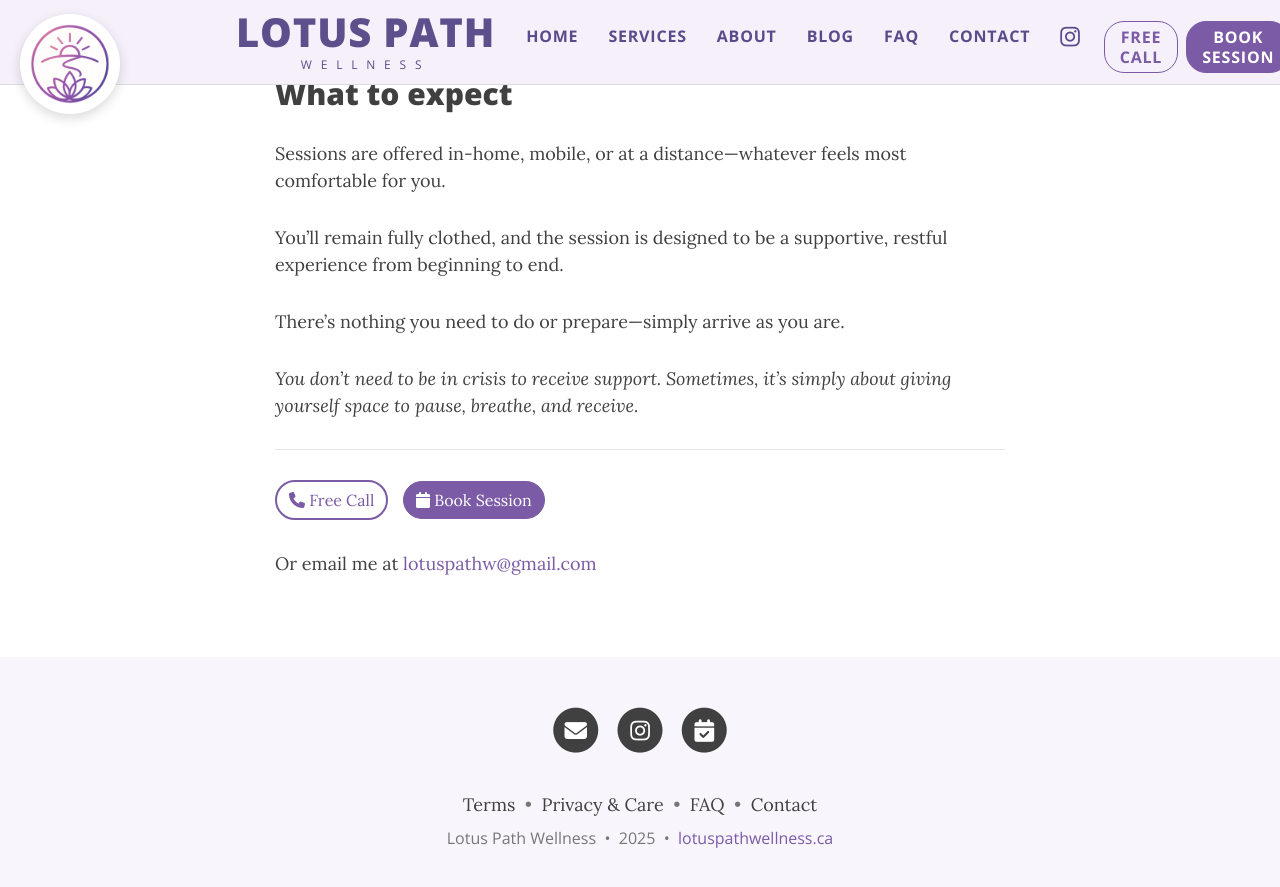
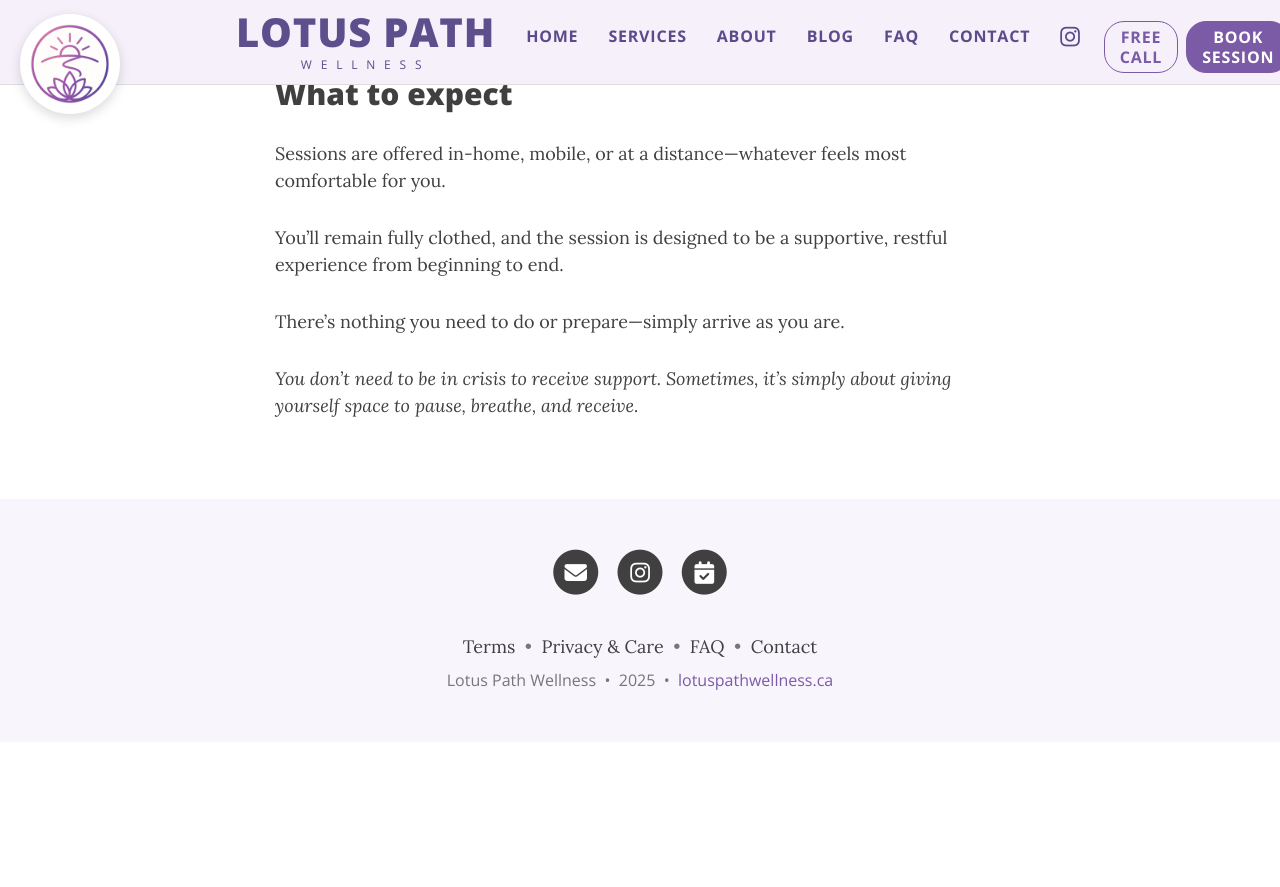
Before and after one commit to lotuspathwellness/lotuspathwellness.github.io, a Jekyll site: the page built from aboutme.md, in a window 1280 px wide and 900 px high, scrolled down 1788 px. Shown: the top 887 px of the window. Built offline with Jekyll 4.4.1, drawn with Linux system fonts in a browser that asks for light colours; after the commit the page ends 2530 px from its top, so only the background shows below that.

Commit message:
update About page

```diff
--- a/aboutme.md
+++ b/aboutme.md
@@ -53,10 +53,3 @@ There's nothing you need to do or prepare—simply arrive as you are.
 
 *You don't need to be in crisis to receive support.*
 *Sometimes, it's simply about giving yourself space to pause, breathe, and receive.*
-
----
-
-<a href="https://calendly.com/armitakhosravi/introductory-call-first-time-clients" class="btn" style="border: 2px solid #7B5BA6; color: #7B5BA6; margin-right: 10px; border-radius: 20px;"><i class="fa fa-phone"></i> Free Call</a>
-<a href="https://calendly.com/lotuspathw/reiki-session" class="btn btn-primary" style="background-color: #7B5BA6; border-color: #7B5BA6; border-radius: 20px;"><i class="fa fa-calendar"></i> Book Session</a>
-
-Or email me at [lotuspathw@gmail.com](mailto:lotuspathw@gmail.com)
```
Also changed, not shown: 1 other file.
